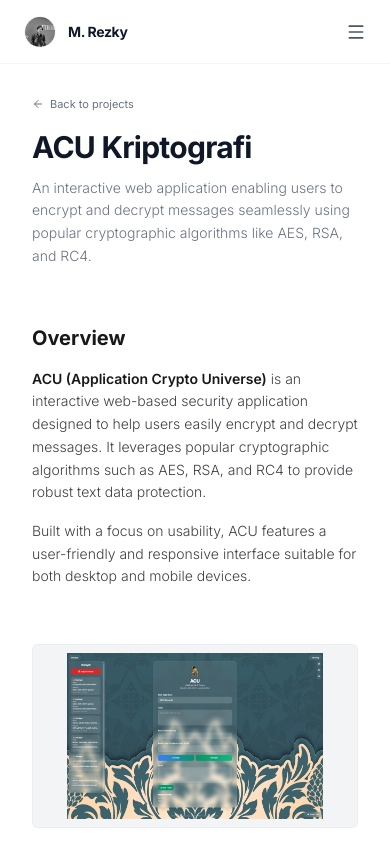
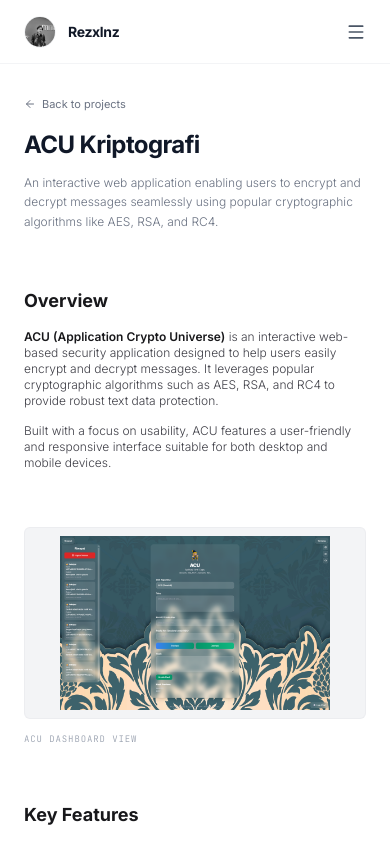
Before and after one commit to Rezkydesyafa/rezxlnz.porto, a Next.js app: page /projects/acu-kriptografi in a window 390 px wide. Shown: the top 842 px of the page. Built offline with nearby package versions, Linux system fonts and the light colour scheme.

Commit message:
style(projects): responsive typography adjustment on detail pages

```diff
--- a/src/app/layout.tsx
+++ b/src/app/layout.tsx
@@ -36,7 +36,7 @@ export default function RootLayout({
           <ClientCursor />
           <MobileNav />
           <Sidebar />
-          <main className='flex-1 md:ml-[250px] p-8 mt-16 md:mt-0 md:p-12 lg:p-16'>
+          <main className='flex-1 md:ml-[250px] px-6 py-8 mt-16 md:mt-0 md:p-12 lg:p-16 overflow-hidden'>
             {children}
           </main>
         </ThemeProvider>
--- a/src/app/projects/[slug]/page.tsx
+++ b/src/app/projects/[slug]/page.tsx
@@ -52,9 +52,9 @@ export default async function ProjectPage({
   const { metadata, content } = readMDXFile(filePath);
 
   return (
-    <article className='flex flex-col lg:flex-row gap-12 lg:gap-16 pb-20'>
+    <article className='flex flex-col lg:flex-row gap-12 lg:gap-16 pb-20 w-full overflow-hidden'>
       {/* Main Content */}
-      <div className='flex-1 max-w-2xl flex flex-col gap-10'>
+      <div className='flex-1 max-w-2xl w-full min-w-0 flex flex-col gap-10'>
         <div className='flex flex-col gap-3'>
           <Link
             href='/projects'
@@ -62,15 +62,15 @@ export default async function ProjectPage({
           >
             <ArrowLeft className='w-3 h-3' /> Back to projects
           </Link>
-          <h1 className='text-3xl md:text-4xl font-bold tracking-tight text-gray-900 dark:text-gray-50'>
+          <h1 className='text-2xl md:text-3xl lg:text-4xl font-bold tracking-tight text-gray-900 dark:text-gray-50'>
             {metadata.title}
           </h1>
-          <p className='text-sm font-light text-gray-500 dark:text-gray-400 leading-relaxed'>
+          <p className='text-xs md:text-sm font-light text-gray-500 dark:text-gray-400 leading-relaxed'>
             {metadata.description}
           </p>
         </div>
 
-        <div className='prose prose-sm prose-zinc dark:prose-invert max-w-none prose-headings:font-bold prose-img:rounded-md prose-a:text-blue-500 hover:prose-a:text-blue-600 font-light leading-relaxed mt-4'>
+        <div className='prose prose-sm md:prose-base prose-zinc dark:prose-invert max-w-none w-full overflow-hidden prose-headings:font-bold prose-img:rounded-md prose-a:text-blue-500 hover:prose-a:text-blue-600 font-light leading-relaxed mt-4 prose-p:text-xs md:prose-p:text-sm prose-li:text-xs md:prose-li:text-sm prose-h1:text-xl md:prose-h1:text-2xl prose-h2:text-lg md:prose-h2:text-xl prose-h3:text-base md:prose-h3:text-lg prose-pre:overflow-x-auto prose-pre:max-w-full'>
           <MDXRemote source={content} components={mdxComponents} />
         </div>
       </div>
--- a/src/components/sidebar/MobileNav.tsx
+++ b/src/components/sidebar/MobileNav.tsx
@@ -47,7 +47,7 @@ export function MobileNav() {
               className='object-cover grayscale hover:grayscale-0 transition-all duration-300'
             />
           </div>
-          <span className='font-bold text-sm tracking-tight'>M. Rezky</span>
+          <span className='font-bold text-sm tracking-tight'>Rezxlnz</span>
         </div>
         <button
           onClick={() => setIsOpen(true)}
@@ -77,7 +77,7 @@ export function MobileNav() {
               animate={{ x: 0 }}
               exit={{ x: '100%' }}
               transition={{ type: 'spring', damping: 25, stiffness: 200 }}
-              className='fixed top-0 right-0 bottom-0 w-3/4 max-w-sm bg-white dark:bg-[#0a0a0a] z-50 flex flex-col shadow-2xl border-l border-gray-200/50 dark:border-gray-800/50'
+              className='fixed top-0 right-0 bottom-0 w-48 bg-white dark:bg-[#0a0a0a] z-50 flex flex-col shadow-xl border-l border-gray-200/50 dark:border-gray-800/50'
             >
               <div className='flex items-center justify-between p-6 border-b border-gray-100 dark:border-gray-800/60'>
                 <span className='font-bold text-sm'>Menu</span>
```
